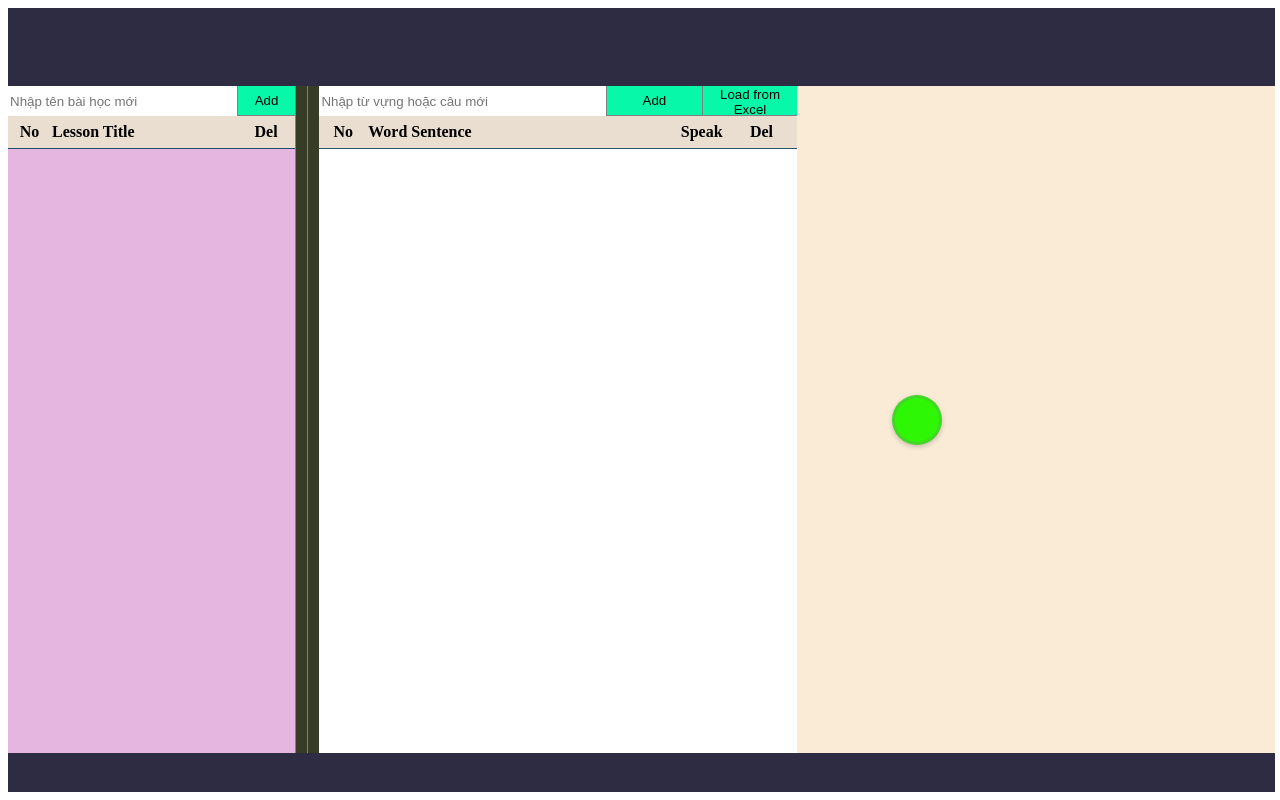
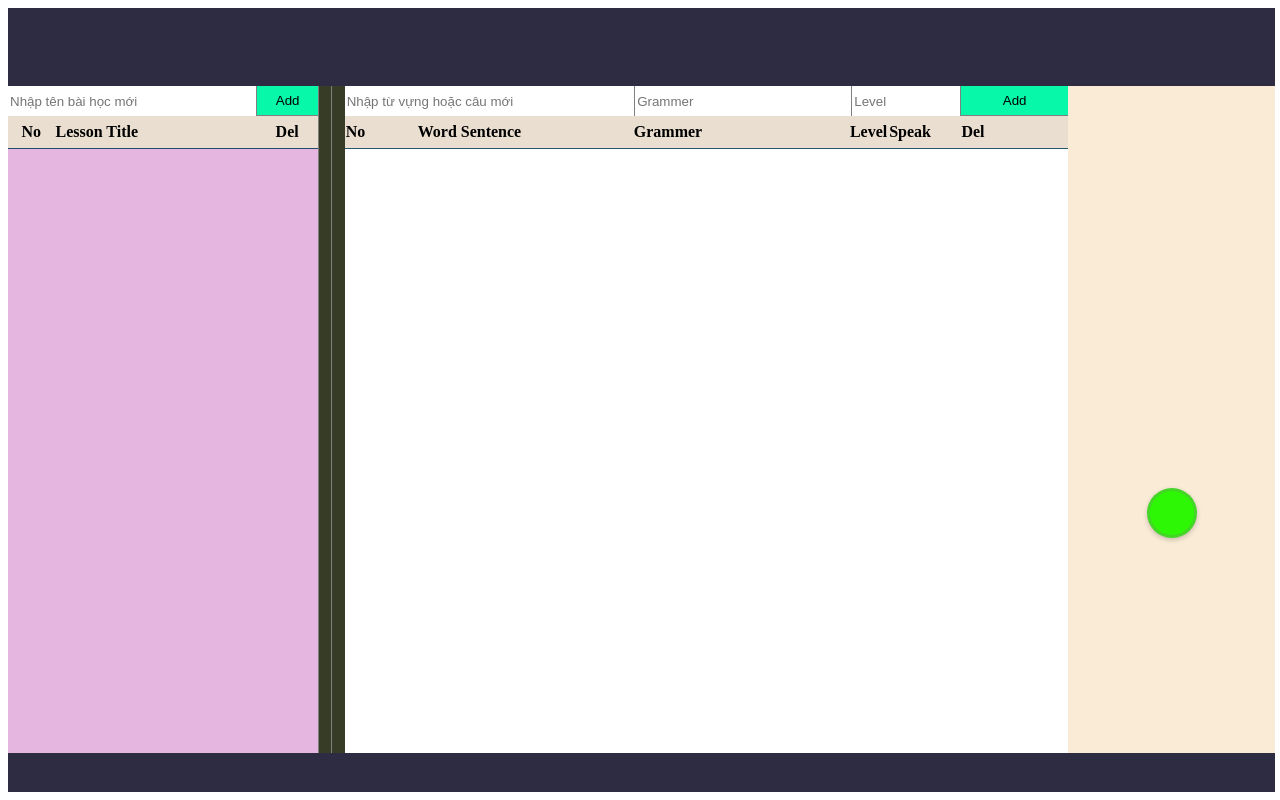
Before and after one commit to Duongocy/teacher-speaking-page, a plain HTML site: page index.html in a window 1280 px wide. Drawn offline with Linux system fonts and the light colour scheme; no server answers.

Commit message:
Them doạn nha tin hieu 1

```diff
--- a/index.html
+++ b/index.html
@@ -39,14 +39,17 @@
         <div class="content-container" id="contentContainer">
             <div class="input-new-word-sentence-container" id="inputNewWordSentenceContainer">
                 <input list="word-list" class="input-new-word-sentence" id="inputNewWordSentence" placeholder="Nhập từ vựng hoặc câu mới">
+                <input list="grammer-list" class="input-grammer" id="inputGrammer" placeholder="Grammer">
+                <input list="level-list" class="input-level" id="inputLevel" placeholder="Level">
                 <button class="add-new-word-sentence-button" id="addNewWordSentenceButton">Add</button>
-                <button class="load-new-word-sentence-button" id="loadNewWordSentenceButton">Load from Excel</button>
             </div>
             <div class="word-sentence-list" id="wordSentenceList">
                 <table class="word-sentence-table" id="wordSentenceTable">
                     <thead>
                         <th>No</th>
                         <th>Word Sentence</th>
+                        <th>Grammer</th>
+                        <th>Level</th>
                         <th>Speak</th>
                         <th>Del</th>
                     </thead>
@@ -57,14 +60,15 @@
             </div> -->
         </div>
         <div class="preview-container" id="previewContainer">
+            <div class="text-from-voice-container" id="textFromVoiceContainer">
+                <p class="text-from-voice" id="textFromVoice"></p>
+            </div>
             <div class="voice-recognize-container" id="voiceRecognizeContainer">
                 <div class="record-button-container" id="recordButtonContainer">
                     <button class="record-button" id="recordButton"></button>
                 </div>
             </div>
-            <div class="text-from-voice-container" id="textFromVoiceContainer">
-                <p class="text-from-voice" id="textFromVoice"></p>
-            </div>
+
         </div>
     </div>
     <div class="page-footer" id="pageFooter"></div>
--- a/teacher-speak.css
+++ b/teacher-speak.css
@@ -103,7 +103,7 @@ tr{
 #lessonListTable th:nth-child(3),td:nth-child(3){width:20%; text-align: center;}
 
 .practice-container{
-    width:30%;
+    width:0%;
     height:100%;
     background-color: rgb(228, 182, 224);
 }
@@ -130,7 +130,7 @@ ul {
   margin: 0;
 }
 .content-container{
-    width:50%;
+    width:70%;
     height:100%;
     background-color: white;
 }
@@ -141,13 +141,27 @@ ul {
     justify-content: space-between;
 }
 .input-new-word-sentence{
-    width:60%;
+    width:40%;
     box-sizing: border-box;
     height:30px;
     border: none;
 }
-.add-new-word-sentence-button, .load-new-word-sentence-button{
-    width:20%;
+.input-grammer{
+    width:30%;
+    box-sizing: border-box;
+    height:30px;
+    border: none;
+    border-left : 1px solid grey;
+}
+.input-level{
+    width:15%;
+    box-sizing: border-box;
+    height:30px;
+    border: none;
+    border-left : 1px solid grey;
+}
+.add-new-word-sentence-button {
+    width:15%;
     height:30px;
     background-color: rgb(7, 248, 168);
     box-sizing: border-box;
@@ -165,6 +179,7 @@ ul {
     transform: translateY(2px);      /* lún xuống */
     box-shadow: 0 2px #5c3317;       /* bóng nhỏ hơn */
 }
+
 .word-sentence-list{
     width:100%;
     height:75vh;
@@ -173,10 +188,12 @@ ul {
 .word-sentence-table{
     width:100%;
 }
-#wordSentenceTable th:nth-child(1),td:nth-child(1){width:10%; text-align: center;}
-#wordSentenceTable th:nth-child(2),td:nth-child(2){width:65%; text-align: left;}
-#wordSentenceTable th:nth-child(3),td:nth-child(3){width:10%; text-align: center;}
-#wordSentenceTable th:nth-child(4),td:nth-child(4){width:15%; text-align: center;}
+#wordSentenceTable th:nth-child(1),td:nth-child(1){width:10%; text-align: left;}
+#wordSentenceTable th:nth-child(2),td:nth-child(2){width:30%; text-align: left;}
+#wordSentenceTable th:nth-child(3),td:nth-child(3){width:30%; text-align: left;}
+#wordSentenceTable th:nth-child(4),td:nth-child(4){width:5%; text-align: left;}
+#wordSentenceTable th:nth-child(5),td:nth-child(5){width:10%; text-align: left;}
+#wordSentenceTable th:nth-child(6),td:nth-child(6){width:15%; text-align: left;}
 .submit-new-word-sentence{
     width:100%;
     display:flex;
@@ -189,10 +206,10 @@ ul {
     height:30px;
 }
 .preview-container{
-    width:50%;
+    width:20%;
     height:100%;
     display:flex;
-    flex-direction: row;
+    flex-direction: column;
     align-items: center;
     justify-content: center;
 
--- a/teacher-speak.js
+++ b/teacher-speak.js
@@ -25,8 +25,10 @@ const input_new_word_sentence = document.getElementById('inputNewWordSentence');
 const record_button = document.getElementById('recordButton');
 const text_from_voice = document.getElementById('textFromVoice');
 const word_sentence_list = document.getElementById('wordSentenceList');
+const input_grammer = document.getElementById('inputGrammer');
+const input_level = document.getElementById('inputLevel');
 
-const url_api = 'https://learning-english-api-vmiz.onrender.com';
+const url_api = 'https://learning-english-api-o1yh.onrender.com';
 // const url_api = 'http://localhost:3003';
 
 let display_lesson_list_container = true;
@@ -136,11 +138,15 @@ function render_word_sentence_list(data,table){
         let new_row = table.insertRow();
         let word_sentence_no_cell = new_row.insertCell(0);
         let word_sentence_title_cell = new_row.insertCell(1);
-        let word_sentence_speak_cell = new_row.insertCell(2);
-        let word_sentence_delete_cell = new_row.insertCell(3);
+        let word_sentence_grammer_cell = new_row.insertCell(2);
+        let word_sentence_level_cell = new_row.insertCell(3)
+        let word_sentence_speak_cell = new_row.insertCell(4);
+        let word_sentence_delete_cell = new_row.insertCell(5);
 
         word_sentence_no_cell.textContent = index+1;
         word_sentence_title_cell.textContent = element.word_sentence;
+        word_sentence_grammer_cell.textContent = element.grammer;
+        word_sentence_level_cell.textContent=element.level;
         //tạo nút speak
         let speak_button = document.createElement('button');
         speak_button.textContent = '🔊';
@@ -208,11 +214,13 @@ add_new_lesson_button.addEventListener('click',function(){
     }
 })
 add_new_word_sentence_button.addEventListener('click',function(){
-    if (String(input_new_word_sentence.value).length>0)
+    if (String(input_new_word_sentence.value).length>0 && lesson_id!=0 && String(input_grammer.value).length>0 && String(input_level.value).length>0)
     {
         new_word_sentence_object.lesson_id=lesson_id;
         new_word_sentence_object.word_sentence_id =String(Date.now());
         new_word_sentence_object.word_sentence=String(input_new_word_sentence.value);
+        new_word_sentence_object.grammer = String(input_grammer.value);
+        new_word_sentence_object.level = String(input_level.value);
         submit_date = new Date();
         new_word_sentence_object.submit_date = submit_date.toLocaleString("sv-SE", { timeZone: "Asia/Bangkok" }).replace(" ", "T")
         console.log("New word sentence nè : ",new_word_sentence_object);
@@ -224,6 +232,10 @@ add_new_word_sentence_button.addEventListener('click',function(){
         input_new_word_sentence.value='';
 
     }
+    else if (lesson_id===0) {alert('Please select a lesson.');}
+    else if (String(input_new_word_sentence.value).length===0){alert('Please input new word or sentence.');}
+    else if (String(input_grammer.value).length===0){alert('Please input grammer.');}
+    else if (String(input_level.value).length===0){alert('Please input level.');}
 })
 input_new_word_sentence.addEventListener("keydown", function (event) {
     if (event.key === "Enter") {
@@ -456,7 +468,7 @@ record_button.onclick = async function () {
 function speak(text) {
     const utterance = new SpeechSynthesisUtterance(text);
     utterance.lang = "en-US"; // chọn tiếng Anh Mỹ
-    utterance.rate = 0.9;     // đọc hơi chậm lại
+    utterance.rate = 0.5;     // đọc hơi chậm lại
     utterance.pitch = 1.2;    // giọng cao một xíu
     speechSynthesis.speak(utterance);
 }
```
